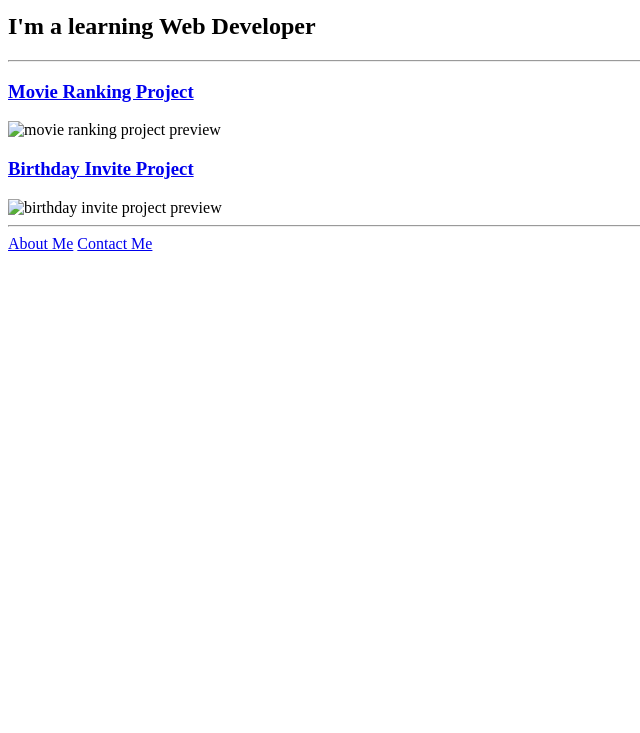
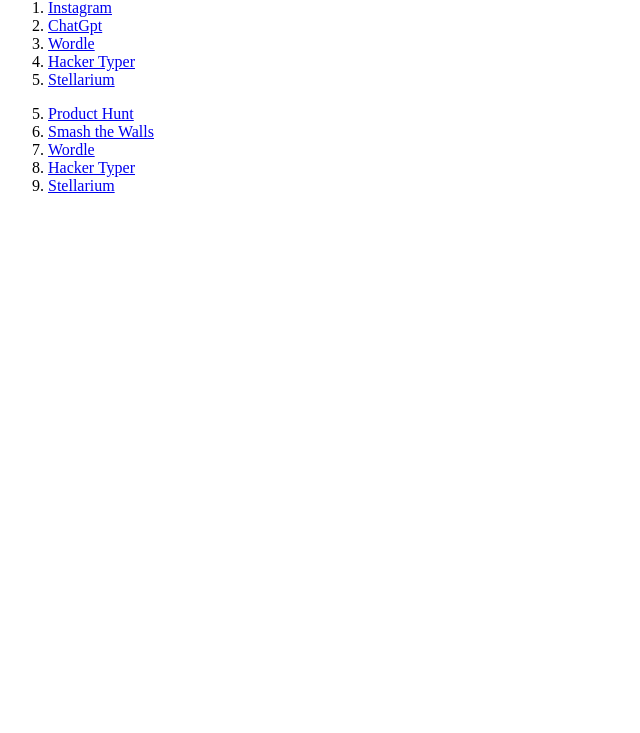
Before and after one commit to Srinjayghosh/html_portfolio, a plain HTML site: page index.html in a window 1280 px wide. Shown: the part 67-800 px from the top of the page, without its empty margins (0-640 px from the left). Drawn offline with Linux system fonts and the light colour scheme.

Commit message:
Add files via upload

```diff
--- a/index.html
+++ b/index.html
@@ -1,22 +1,24 @@
-<!DOCTYPE html>
-<html lang="en">
+<h1>My top 5 Favourite Websites</h1>
+<!-- Write your code below -->
 
-<head>
-  <meta charset="UTF-8">
-  <title>Angela's Portfolio</title>
-</head>
 
-<body>
-  <h1>Srinjay's Portfolio</h1>
-  <h2>I'm a learning  Web Developer</h2>
-  <hr />
-  <h3><a href="./public/movie-ranking.html">Movie Ranking Project</a></h3>
-  <img src="./assets/images/movie-ranking.png" height="200" alt="movie ranking project preview"/>
-  <h3><a href="./public/birthday-invite.html">Birthday Invite Project</a></h3>
-  <img src="./assets/images/birthday-invite.png" height="200" alt="birthday invite project preview"/>
-  <hr />
-  <a href="./public/about.html">About Me</a>
-  <a href="./public/contact.html">Contact Me</a>
-</body>
 
-</html>
+
+<ol>
+  <li><a href="https://www.instagram.com/">Instagram</a></li>
+  <li><a href="https://chat.openai.com/">ChatGpt</a></li>
+  <li><a href="https://www.nytimes.com/games/wordle">Wordle</a></li>
+  <li><a href="https://hackertyper.com/">Hacker Typer</a></li>
+  <li><a href="https://stellarium-web.org/">Stellarium</a></li>
+</ol>
+
+
+
+<!-- Extra challenge Solution-->
+<ol start="5">
+  <li><a href="https://www.producthunt.com/">Product Hunt</a></li>
+  <li><a href="https://smashthewalls.com/">Smash the Walls</a></li>
+  <li><a href="https://www.nytimes.com/games/wordle">Wordle</a></li>
+  <li><a href="https://hackertyper.com/">Hacker Typer</a></li>
+  <li><a href="https://stellarium-web.org/">Stellarium</a></li>
+</ol>
```
